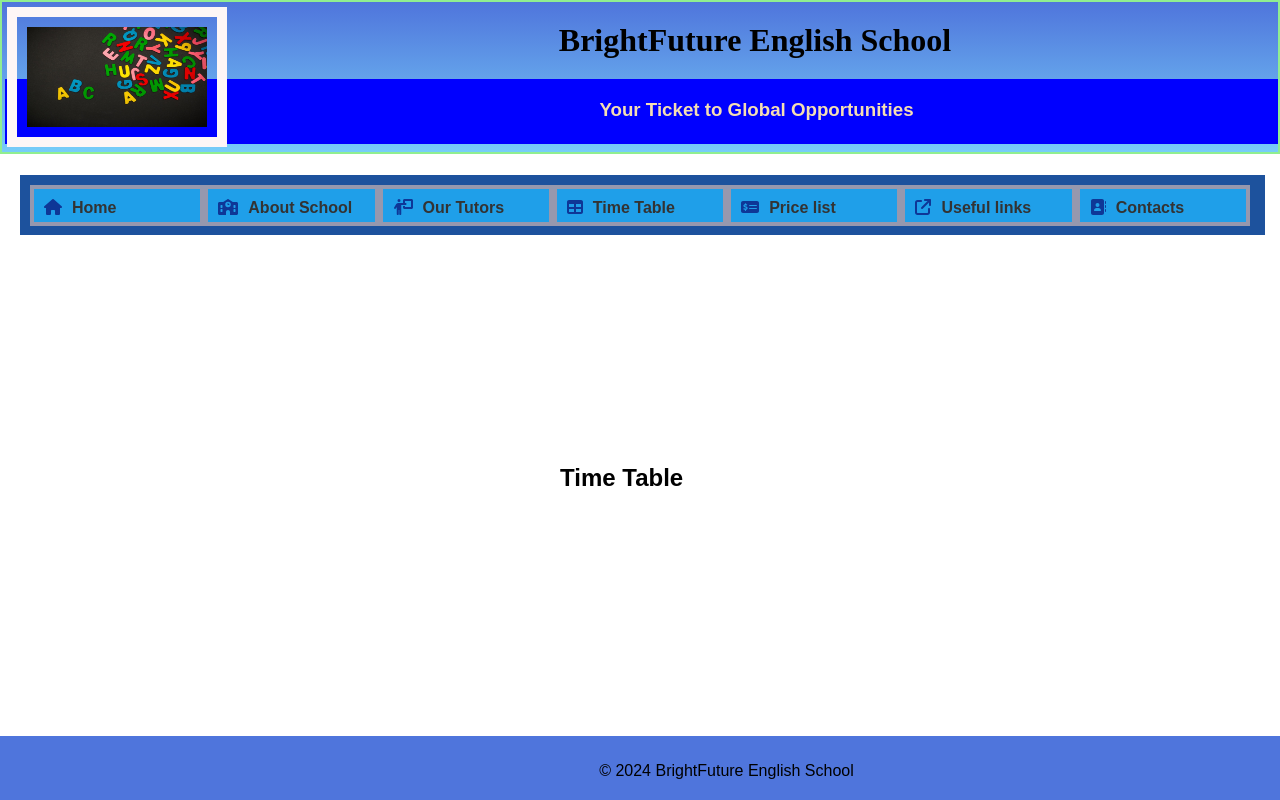
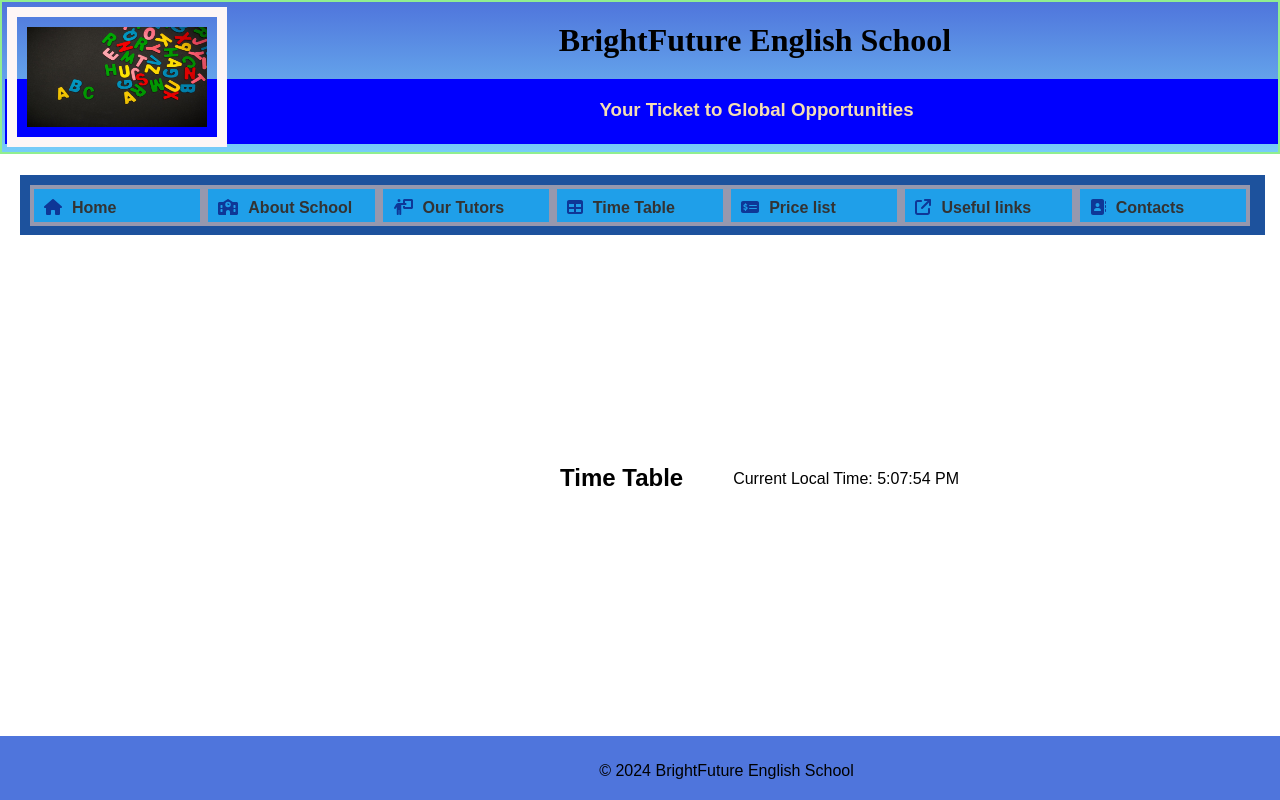
Before and after one commit to mvpetrusenko/react-javascript-project, a React (Create React App) app: page /timetable in a window 1280 px wide. Built offline with nearby package versions, Linux system fonts and the light colour scheme.

Commit message:
added current time

```diff
--- a/src/components/Header.js
+++ b/src/components/Header.js
@@ -2,6 +2,7 @@ import React from 'react';
 import { Link } from 'react-router-dom';
 import '../styles/Header.css';
 import logo from '../assets/images/logo.jpg';
+
 
 function Header() {
   return (
--- a/src/components/MainPage.js
+++ b/src/components/MainPage.js
@@ -1,3 +1,6 @@
+// figma community - find design model, in Figma hints in css properties
+// in program pixel perfect lay over this model to do website like in the model
+
 // src/components/MainPage.js
 
 import React from 'react';
--- a/src/components/TimeTablePage.js
+++ b/src/components/TimeTablePage.js
@@ -1,4 +1,4 @@
-import React, { useState } from 'react';
+import React, { useState, useEffect } from 'react';
 import '../styles/TimeTablePage.css';
 import '../styles/NavBar.css';
 import NavBar from '../components/NavBar';
@@ -7,6 +7,26 @@ import Footer from '../components/Footer';
 
 
 function TimeTablePage() {
+  // The useState hook is used to store the current time in the component's state
+  // The useEffect hook is used to set up a timer that updates the time every second using setInterval
+  // The time is rendered inside the <p> tag with the Current Local Time: {time}.
+  // The return () => clearInterval(interval); inside the useEffect hook ensures that the interval is
+  // cleared when the component unmounts, avoiding potential memory leaks or performance issues
+
+  const [time, setTime] = useState(new Date().toLocaleTimeString());
+
+  useEffect(() => {
+    const interval = setInterval(() => {
+      setTime(new Date().toLocaleTimeString());
+    }, 1000); // Update time every second
+
+    // Cleanup the interval on component unmount
+    return () => clearInterval(interval);
+  }, []); // Empty dependency array ensures this runs only once
+
+  // const actualTime = new Date();
+  // actualTime.toLocaleTimeString();
+
 
   return (
     <div className="wrapper">
@@ -18,6 +38,7 @@ function TimeTablePage() {
 
 
       <h2>Time Table</h2>
+      <p>Current Local Time: {time}</p>
 
       </div>
       {<Footer />}
```
